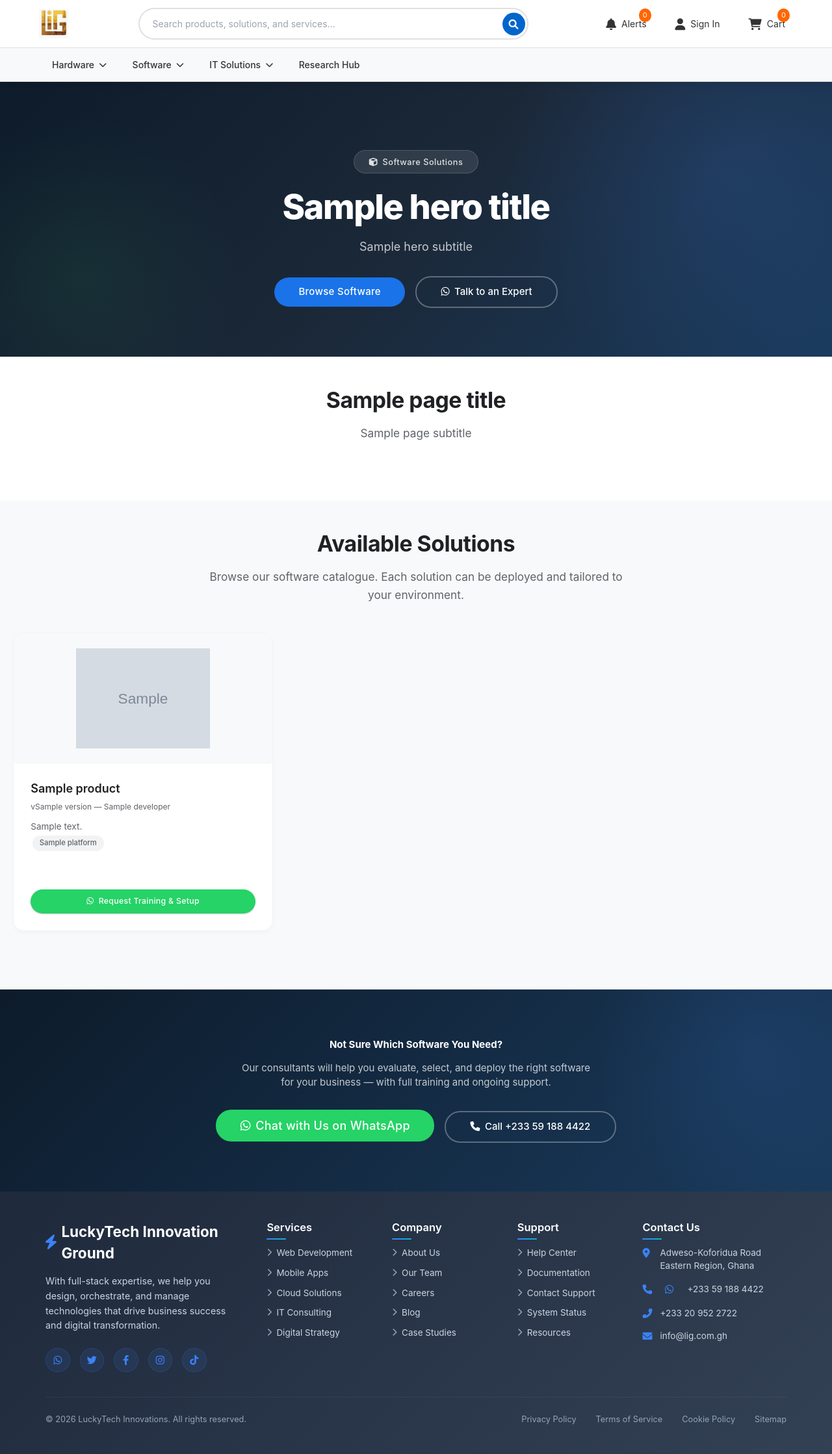
After one commit to Odhisika/LiG, a Django app: template templates/software/software_solutions.html in a window 1280 px wide. The commit adds this page. Shown: the whole page at 65% size. Run offline with Django 5.2, Linux system fonts and the light colour scheme; the template is opened without the code that fills it: most values are stand-ins (such as "Sample title", 1, 10 or a date in 2020); grey boxes marked "Sample" are stand-in pictures; some libraries are stand-ins or nearby versions; some web fonts are replaced.

Commit message:
software updates

```diff
--- a/templates/includes/footer.html
+++ b/templates/includes/footer.html
@@ -1,4 +1,3 @@
-
 <style>
     * {
         margin: 0;
@@ -242,14 +241,18 @@
                     LuckyTech Innovation Ground
                 </div>
                 <p class="company-description">
-                        With full-stack expertise, we help you design, orchestrate, and manage technologies that drive business success and digital transformation.
+                    With full-stack expertise, we help you design, orchestrate, and manage technologies that drive
+                    business success and digital transformation.
                 </p>
                 <div class="social-links">
                     <a href="https://wa.me/+233591884422" aria-label="WhatsApp"><i class="fab fa-whatsapp"></i></a>
                     <a href="https://x.com/lig4gh" aria-label="Twitter"><i class="fab fa-twitter"></i></a>
-                            <a href="https://www.facebook.com/lig4gh" aria-label="Facebook"><i class="fab fa-facebook-f"></i></a>
-                            <a href="https://www.instagram.com/lig4gh" aria-label="Instagram"><i class="fab fa-instagram"></i></a>
-                        <a href="https://www.tiktok.com/@lig4gh?is_from_webapp=1&sender_device=pc" aria-label="TikTok"><i class="fab fa-tiktok"></i></a>
+                    <a href="https://www.facebook.com/lig4gh" aria-label="Facebook"><i
+                            class="fab fa-facebook-f"></i></a>
+                    <a href="https://www.instagram.com/lig4gh" aria-label="Instagram"><i
+                            class="fab fa-instagram"></i></a>
+                    <a href="https://www.tiktok.com/@lig4gh?is_from_webapp=1&sender_device=pc" aria-label="TikTok"><i
+                            class="fab fa-tiktok"></i></a>
                 </div>
             </div>
 
@@ -299,7 +302,10 @@
                     </li>
                     <li>
                         <i class="fas fa-phone"></i>
-                            <span>+233 59 188 4422</span>
+                        <a href="https://wa.me/+233591884422" target="_blank" class="text-white ms-2" aria-label="WhatsApp">
+                            <i class="fab fa-whatsapp"></i>
+                        </a>
+                        <span class="ms-2">+233 59 188 4422</span>
                     </li>
                     <li>
                         <i class="fas fa-phone-alt"></i>
--- /dev/null
+++ b/templates/software/software_solutions.html
@@ -0,0 +1,306 @@
+{% extends 'base.html' %}
+{% load static %}
+
+{% block content %}
+<link rel="stylesheet" href="{% static 'css/premium-it.css' %}">
+
+<style>
+  .software-hero {
+    background: linear-gradient(135deg, #0d1b2a 0%, #1b2838 50%, #1a3a5c 100%);
+    padding: 7rem 0 5rem;
+    position: relative;
+    overflow: hidden;
+    text-align: center;
+  }
+  .software-hero::before {
+    content: '';
+    position: absolute;
+    top: -50%;
+    right: -15%;
+    width: 700px;
+    height: 700px;
+    border-radius: 50%;
+    background: radial-gradient(circle, rgba(66,133,244,0.15) 0%, transparent 70%);
+    z-index: 0;
+  }
+  .software-hero::after {
+    content: '';
+    position: absolute;
+    bottom: -30%;
+    left: -10%;
+    width: 500px;
+    height: 500px;
+    border-radius: 50%;
+    background: radial-gradient(circle, rgba(52,168,83,0.1) 0%, transparent 70%);
+    z-index: 0;
+  }
+  .software-hero .container {
+    position: relative;
+    z-index: 1;
+  }
+  .software-hero .hero-title {
+    font-size: clamp(2.5rem, 5vw, 3.5rem);
+    font-weight: 800;
+    color: #ffffff;
+    letter-spacing: -1.5px;
+    margin-bottom: 1.25rem;
+    line-height: 1.1;
+  }
+  .software-hero .hero-subtitle {
+    font-size: 1.2rem;
+    color: rgba(255,255,255,0.75);
+    max-width: 600px;
+    margin: 0 auto 2rem;
+    font-weight: 400;
+    line-height: 1.6;
+  }
+  .software-hero .hero-badge {
+    display: inline-block;
+    background: rgba(255,255,255,0.1);
+    backdrop-filter: blur(8px);
+    border: 1px solid rgba(255,255,255,0.15);
+    padding: 0.5rem 1.5rem;
+    border-radius: 100px;
+    color: rgba(255,255,255,0.85);
+    font-size: 0.85rem;
+    font-weight: 500;
+    margin-bottom: 1.5rem;
+    letter-spacing: 0.5px;
+  }
+
+  .software-card {
+    background: #ffffff;
+    border: 1px solid #f1f3f4;
+    border-radius: 16px;
+    overflow: hidden;
+    transition: all 0.3s cubic-bezier(0.4, 0, 0.2, 1);
+    box-shadow: 0 4px 6px rgba(0,0,0,0.02);
+    height: 100%;
+    display: flex;
+    flex-direction: column;
+  }
+  .software-card:hover {
+    transform: translateY(-6px);
+    box-shadow: 0 12px 24px rgba(0,0,0,0.06), 0 4px 8px rgba(0,0,0,0.04);
+  }
+  .software-card .card-img {
+    height: 200px;
+    background: #f8f9fa;
+    display: flex;
+    align-items: center;
+    justify-content: center;
+    padding: 1.5rem;
+    border-bottom: 1px solid #f1f3f4;
+  }
+  .software-card .card-img img {
+    max-height: 100%;
+    max-width: 100%;
+    object-fit: contain;
+  }
+  .software-card .card-body {
+    padding: 1.75rem;
+    flex: 1;
+    display: flex;
+    flex-direction: column;
+  }
+  .software-card .card-body h4 {
+    font-weight: 600;
+    color: #202124;
+    margin-bottom: 0.5rem;
+    font-size: 1.2rem;
+  }
+  .software-card .card-body .version-tag {
+    font-size: 0.8rem;
+    color: #5f6368;
+    margin-bottom: 0.75rem;
+  }
+  .software-card .card-body p {
+    color: #5f6368;
+    line-height: 1.6;
+    font-size: 0.9rem;
+    flex: 1;
+  }
+  .software-card .card-footer {
+    padding: 1rem 1.75rem 1.75rem;
+    border: none;
+    background: transparent;
+  }
+
+  .platform-badge {
+    display: inline-block;
+    background: #f1f3f4;
+    color: #5f6368;
+    padding: 0.25rem 0.75rem;
+    border-radius: 100px;
+    font-size: 0.75rem;
+    font-weight: 500;
+    margin: 0.15rem;
+  }
+
+  .cta-section {
+    background: linear-gradient(135deg, #0d1b2a 0%, #1a3a5c 100%);
+    padding: 5rem 0;
+    text-align: center;
+    position: relative;
+    overflow: hidden;
+  }
+  .cta-section::before {
+    content: '';
+    position: absolute;
+    top: -50%;
+    right: -10%;
+    width: 500px;
+    height: 500px;
+    border-radius: 50%;
+    background: radial-gradient(circle, rgba(66,133,244,0.12) 0%, transparent 70%);
+  }
+  .cta-section h2 {
+    color: #ffffff;
+    font-weight: 700;
+    margin-bottom: 1rem;
+    position: relative;
+  }
+  .cta-section p {
+    color: rgba(255,255,255,0.75);
+    max-width: 550px;
+    margin: 0 auto 2rem;
+    position: relative;
+  }
+
+  .btn-software {
+    background-color: #25D366;
+    color: #ffffff;
+    border-radius: 24px;
+    padding: 0.75rem 2.5rem;
+    font-weight: 500;
+    letter-spacing: 0.3px;
+    border: none;
+    box-shadow: 0 1px 2px 0 rgba(60,64,67,0.3);
+    transition: all 0.2s ease;
+    display: inline-block;
+    text-decoration: none;
+  }
+  .btn-software:hover {
+    background-color: #1da851;
+    color: #ffffff;
+    box-shadow: 0 1px 3px 0 rgba(60,64,67,0.3), 0 4px 8px 3px rgba(60,64,67,0.15);
+    transform: translateY(-1px);
+  }
+
+  .btn-software-outline {
+    background-color: transparent;
+    color: #ffffff;
+    border: 2px solid rgba(255,255,255,0.3);
+    border-radius: 24px;
+    padding: 0.75rem 2.5rem;
+    font-weight: 500;
+    transition: all 0.2s ease;
+    display: inline-block;
+    text-decoration: none;
+    margin-left: 0.75rem;
+  }
+  .btn-software-outline:hover {
+    background-color: rgba(255,255,255,0.1);
+    border-color: rgba(255,255,255,0.5);
+    color: #ffffff;
+  }
+
+  @media (max-width: 576px) {
+    .btn-software-outline {
+      margin-left: 0;
+      margin-top: 0.75rem;
+    }
+  }
+</style>
+
+<section class="software-hero">
+  <div class="container">
+    <span class="hero-badge">
+      <i class="fas fa-cube me-2"></i>Software Solutions
+    </span>
+    <h1 class="hero-title">{{ hero_title }}</h1>
+    <p class="hero-subtitle">{{ hero_subtitle }}</p>
+    <div>
+      <a href="#software-listing" class="btn-premium">Browse Software</a>
+      <a href="https://wa.me/+233591884422" class="btn-software-outline" target="_blank">
+        <i class="fab fa-whatsapp me-2"></i>Talk to an Expert
+      </a>
+    </div>
+  </div>
+</section>
+
+<section class="premium-bg-white py-5">
+  <div class="container">
+    <div class="text-center mb-5">
+      <h2 class="premium-section-title">{{ page_title }}</h2>
+      <p class="premium-section-subtitle">{{ page_subtitle }}</p>
+    </div>
+  </div>
+</section>
+
+<section class="premium-bg-light py-5" id="software-listing">
+  <div class="container pb-5">
+    <div class="text-center mb-5">
+      <h2 class="premium-section-title">Available Solutions</h2>
+      <p class="premium-section-subtitle">Browse our software catalogue. Each solution can be deployed and tailored to your environment.</p>
+    </div>
+
+    <div class="row g-4">
+      {% for product in products %}
+      <div class="col-lg-4 col-md-6 d-flex">
+        <div class="software-card w-100">
+          <div class="card-img">
+            <img src="{{ product.primary_image_url }}"
+                 alt="{{ product.product_name }}"
+                 loading="lazy">
+          </div>
+          <div class="card-body">
+            <h4>{{ product.product_name }}</h4>
+            <div class="version-tag">
+              {% if product.version %}v{{ product.version }}{% endif %}
+              {% if product.developer %} &mdash; {{ product.developer }}{% endif %}
+            </div>
+            <p>{{ product.short_description|default:product.description|truncatewords:30 }}</p>
+            {% if product.platforms_list %}
+            <div class="mt-auto mb-3">
+              {% for platform in product.platforms_list %}
+              <span class="platform-badge">{{ platform }}</span>
+              {% endfor %}
+            </div>
+            {% endif %}
+          </div>
+          <div class="card-footer">
+            <a href="https://wa.me/+233591884422?text=I'm%20interested%20in%20{{ product.product_name|urlencode }}%20training%20and%20setup"
+               class="btn-software btn-sm w-100 text-center" target="_blank">
+              <i class="fab fa-whatsapp me-2"></i>Request Training &amp; Setup
+            </a>
+          </div>
+        </div>
+      </div>
+      {% empty %}
+      <div class="col-12 text-center py-5">
+        <i class="fas {{ empty_icon }} fa-3x text-muted mb-3"></i>
+        <p class="h5 text-muted">{{ empty_message }}</p>
+        <p class="text-muted mt-2">In the meantime, feel free to <a href="https://wa.me/+233591884422" target="_blank">contact us</a> for more information.</p>
+      </div>
+      {% endfor %}
+    </div>
+  </div>
+</section>
+
+<section class="cta-section">
+  <div class="container">
+    <h2>Not Sure Which Software You Need?</h2>
+    <p>Our consultants will help you evaluate, select, and deploy the right software for your business — with full training and ongoing support.</p>
+    <div>
+      <a href="https://wa.me/+233591884422" class="btn-software btn-lg" target="_blank">
+        <i class="fab fa-whatsapp me-2"></i>Chat with Us on WhatsApp
+      </a>
+      <a href="tel:+233591884422" class="btn-software-outline">
+        <i class="fas fa-phone me-2"></i>Call +233 59 188 4422
+      </a>
+    </div>
+  </div>
+</section>
+
+{% endblock %}
```
Also changed, not shown: LiG/views.py (+7 -2 lines). Lines whose indentation alone changed are shown as unchanged.
